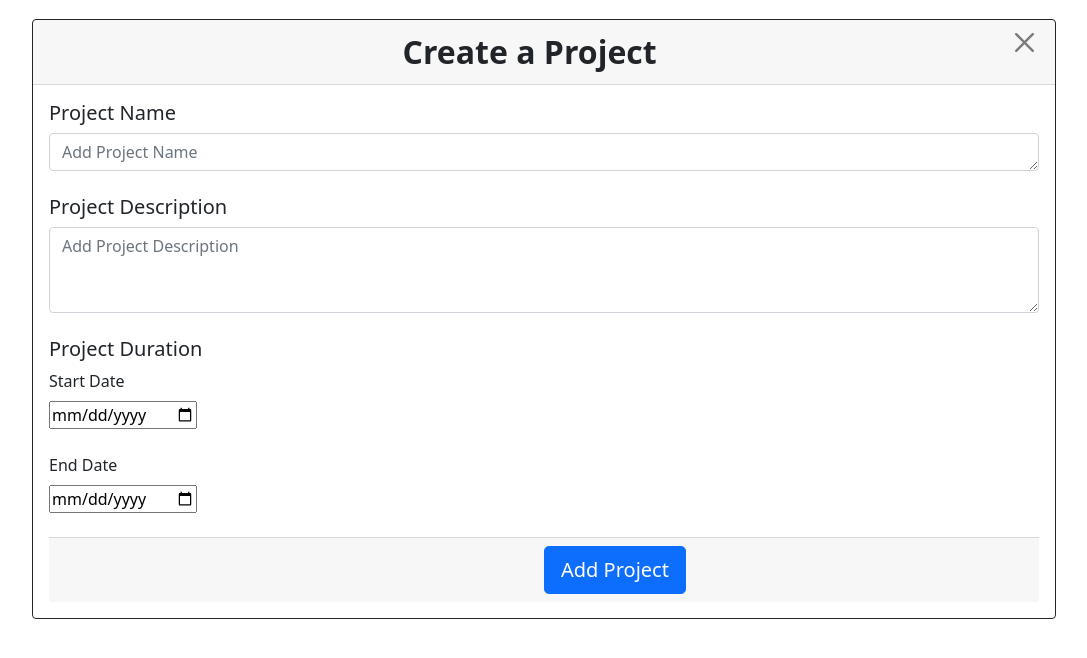
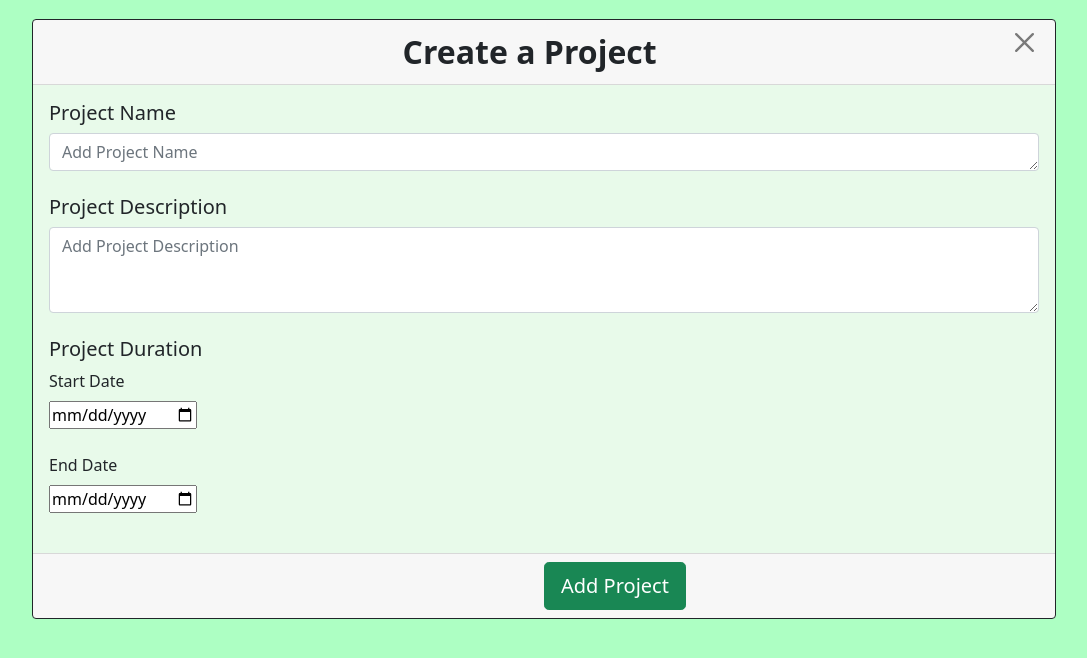
Before and after one commit to Samith-Ailapperuma/L2-Software-Project-InfluencerHub, a React (Create React App) app in the folder Client/: page / in a window 1280 px wide. Shown: the top 658 px of the page, without its empty margins (96-1183 px from the left). Built offline with nearby package versions, Linux system fonts and the light colour scheme.

Commit message:
Changed background colour

```diff
--- a/Client/src/App.css
+++ b/Client/src/App.css
@@ -1,3 +1,11 @@
+html{
+    background-color:#ADFFC3;
+}
+
+.background{
+    background-color:#ADFFC3;
+}
+
 .projectCard,
 .eventCard {
     padding: 10%;
@@ -66,10 +74,20 @@
 }
 
 .eventCard {
-    background: beige !important;
+    background:  #E8FAEA !important;
+}
+
+.cardBody{
+    background-color:  #E8FAEA;
+}
+
+.background .projectCard .cardFooter{
+    padding-left: 50%;
 }
 
 #table td, #table th {
     border: 1px solid gray;
     padding: 8px;
 }
+
+/* color: #94FFD4 */
--- a/Client/src/Components/AddEvents.js
+++ b/Client/src/Components/AddEvents.js
@@ -37,7 +37,7 @@ function AddEvents() {
     let navigate = useNavigate();
 
     return (
-        <div>
+        <div className='background'>
             <div className="projectCard">
                 <Card border='dark'>
                     <Card.Header>
@@ -46,7 +46,7 @@ function AddEvents() {
                             <CloseButton className="closeButton" onClick={() => { navigate(`/allEvents/${projectName}/${projectID}`) }} />
                         </div>
                     </Card.Header>
-                    <Card.Body>
+                    <Card.Body className='cardBody'>
                         <Form>
                             <Form.Group>
                                 <h5>Event Name</h5>
@@ -89,11 +89,12 @@ function AddEvents() {
                             </div><br />
 
                         </Form>
-                        <Card.Footer style={{ paddingLeft: '50%' }}>
-                            <Button variant="success" size="lg" type="submit" onClick={createEvent}>Add Event</Button>
-                        </Card.Footer>
 
                     </Card.Body>
+
+                    <Card.Footer className="cardFooter">
+                        <Button variant="success" size="lg" type="submit" onClick={createEvent}>Add Event</Button>
+                    </Card.Footer>
                 </Card>
             </div>
 
--- a/Client/src/Components/AddProject.js
+++ b/Client/src/Components/AddProject.js
@@ -31,7 +31,7 @@ function AddProject() {
     // }
 
     return (
-        <div>
+        <div className='background'>
             <div className="projectCard">
                 <Card border="dark" >
                     <Card.Header>
@@ -40,7 +40,7 @@ function AddProject() {
                             <CloseButton className="closeButton" onClick={navAllProjects} />
                         </div>
                     </Card.Header>
-                    <Card.Body>
+                    <Card.Body className='cardBody'>
                         <Form>
                             <Form.Group>
                                 <h5>Project Name</h5>
@@ -76,17 +76,18 @@ function AddProject() {
                             <div>
                                 <input
                                     type="date"
-                                    min = {projectStartDate}
+                                    min={projectStartDate}
                                     value={projectEndDate}
                                     onChange={(event) => { setprojectEndDate(event.target.value) }} />
                             </div><br />
                         </Form>
 
-                        <Card.Footer style={{ paddingLeft: '50%' }}>
-                            <Button variant="primary" size="lg" type="submit" onClick={createProject}>Add Project</Button>
-                        </Card.Footer>
+                    </Card.Body>
 
-                    </Card.Body>
+                    <Card.Footer className='cardFooter'>
+                        <Button variant="success" size="lg" type="submit" onClick={createProject}>Add Project</Button>
+                    </Card.Footer>
+
                 </Card>
 
             </div>
--- a/Client/src/Components/AllEvents.js
+++ b/Client/src/Components/AllEvents.js
@@ -45,6 +45,7 @@ function AllEvents() {
 
     const filteredList = listOfEvents.filter((event) => event.projectName === projectName);
     return (
+        <div className="background">
             <div id="allEvents">
                 <h1 style={{ textAlign: "center" }}>{projectName}</h1>
                 <h3>All Events</h3>
@@ -79,14 +80,14 @@ function AllEvents() {
                             {(selected === events._id) ?
                                 openEdit &&
                                 <div>
-                                <EditEvent eventID={events._id} projectID={projectID}/>
+                                    <EditEvent eventID={events._id} projectID={projectID} />
                                 </div> : null
                             }
 
                             {(selected === events._id) ?
                                 openEventCard &&
                                 <div>
-                                <EventCard eventID={events._id}/>
+                                    <EventCard eventID={events._id} />
                                 </div> : null
                             }
 
@@ -100,9 +101,11 @@ function AllEvents() {
                 )}
 
                 <br />
-            <Button variant="secondary" size="lg" onClick={() => { navigate(`/addEvents/${projectName}`) }}>Add new event</Button>
+                <Button variant="secondary" size="lg" onClick={() => { navigate(`/addEvents/${projectName}/${projectID }`) }}>Add new event</Button>
 
             </div>
+        </div>
+
     );
 }
 
--- a/Client/src/Components/AllProjects.js
+++ b/Client/src/Components/AllProjects.js
@@ -35,7 +35,7 @@ function AllProjects() {
     let navigate = useNavigate();
 
     return (
-        <div>
+        <div className='background'>
             <div id="allProjects">
                 <h1>All Projects</h1>
 
--- a/Client/src/Components/EditEvent.js
+++ b/Client/src/Components/EditEvent.js
@@ -40,7 +40,7 @@ function EditEvent(props) {
 
     return (
         <div>
-            <div className="eventCard">
+            <div className="projectCard">
                 <Card border="dark" >
                     <Card.Header>
                         <div className="eventCardHeader">
--- a/Client/src/Components/EventCard.js
+++ b/Client/src/Components/EventCard.js
@@ -9,9 +9,6 @@ function EventCard(props) {
     const [eventDescription, setEventDescription] = useState("");
     const [eventStartDate, setEventStartDate] = useState("");
     const [eventEndDate, setEventEndDate] = useState("");
-
-    //  const {id} = useParams();
-
 
     useEffect(() => {
         axios.get(`/getEvent/${props.eventID}`).then((res) => {
@@ -31,12 +28,12 @@ function EventCard(props) {
                 <h2 style={{ textAlign: "center" }}>Event Card</h2><br/>
                 <table id="table">
                     <tr>
+                        <td style={{fontWeight:"500"}}>Event Name</td>
+                        <td>{eventName}</td>
+                    </tr>
+                    <tr>
                         <td style={{fontWeight:"500"}}>Project Name</td>
                         <td>{projectName}</td>
-                    </tr>
-                    <tr>
-                        <td style={{fontWeight:"500"}}>Event Name</td>
-                        <td>{eventName}</td>
                     </tr>
                     <tr>
                         <td style={{fontWeight:"500"}}>Event Description</td>
```
Lines whose indentation alone changed are shown as unchanged.
